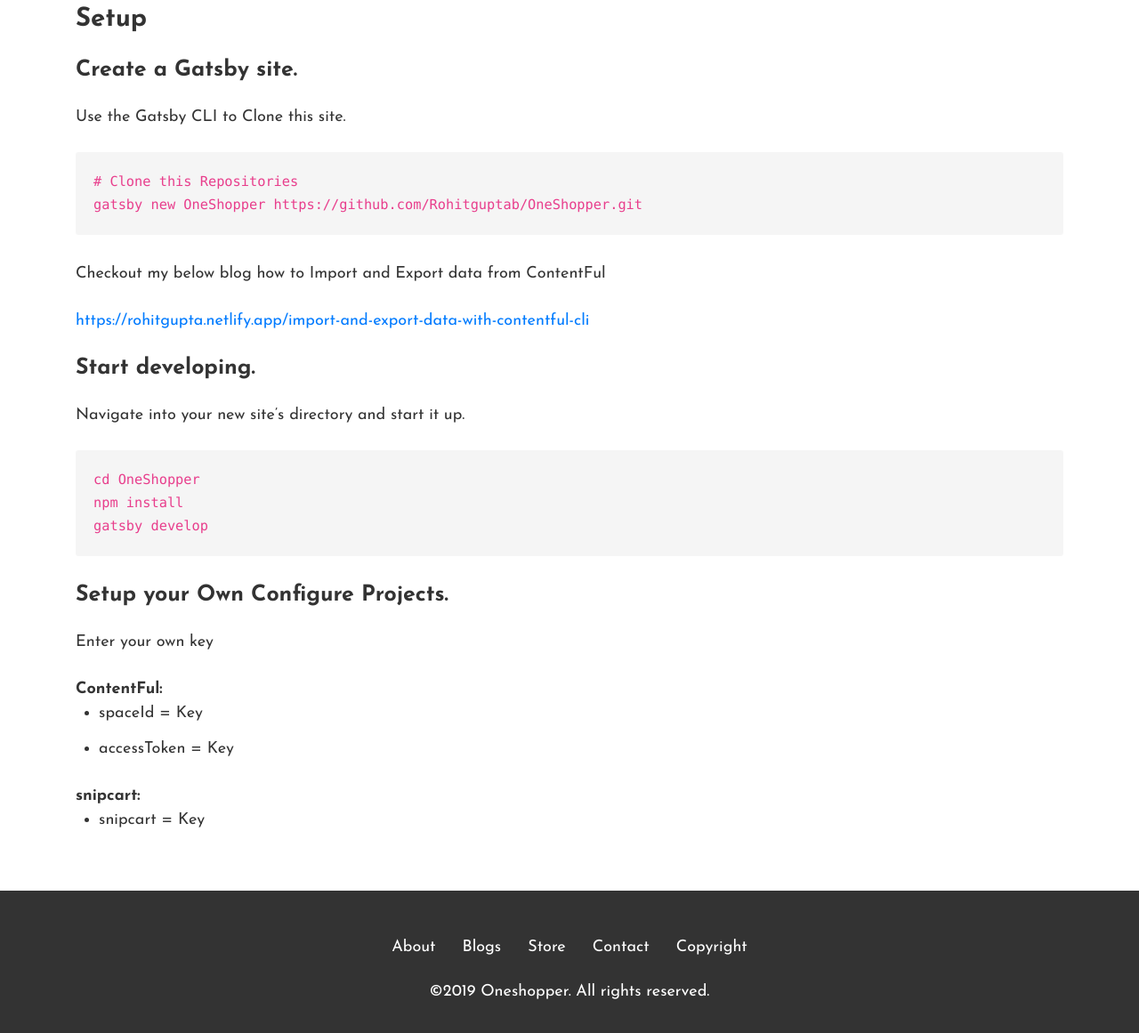
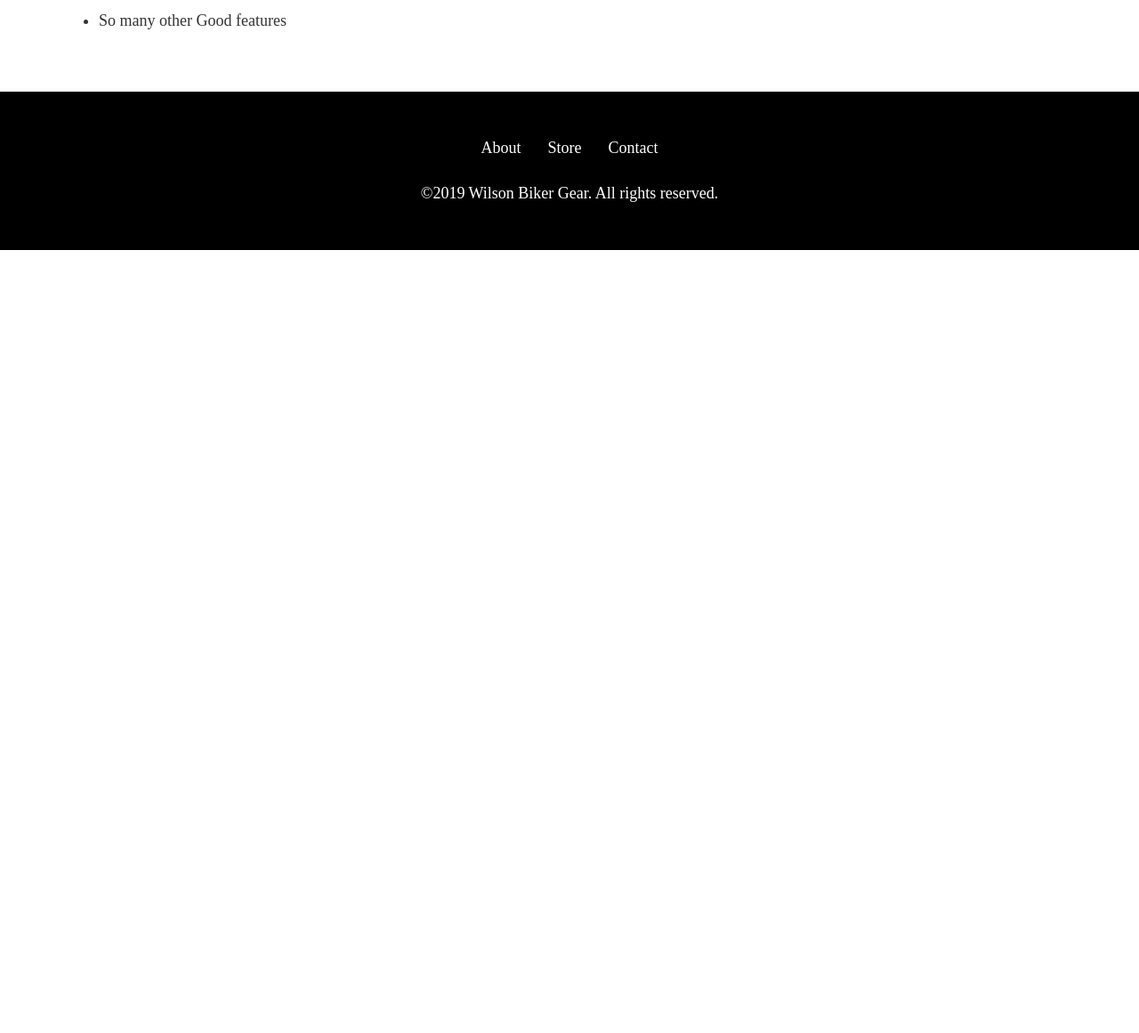
Before and after one commit to Daniel-J-S/Wilson-Biker-Gear-Website, a Gatsby site: page /about in a window 1280 px wide. Shown: the part 759-1920 px from the top of the page at 89% size. After the commit the page ends 1040 px from the top, so only its background shows below. Built offline with nearby package versions, Linux system fonts and the light colour scheme; Gatsby itself is replaced by a stand-in of ours; a web font is replaced by a local one.

Commit message:
wip: applies initial updates

```diff
--- a/gatsby-config.js
+++ b/gatsby-config.js
@@ -30,7 +30,7 @@ module.exports = {
         background_color: `#663399`,
         theme_color: `#663399`,
         display: `minimal-ui`,
-        icon: `src/images/oneshopper-logo.png`,
+        icon: `src/images/logo.png`,
       },
     },
     {
--- a/src/components/footer.js
+++ b/src/components/footer.js
@@ -12,17 +12,17 @@ class Footer extends Component {
                                 <div className="menu-main-container">
                                     <ul id="menu-main" className="menu">
                                         <li><Link to="/about">About</Link></li>
-                                        <li><Link to="/blogs">Blogs</Link></li>
+                                        {/* <li><Link to="/blogs">Blogs</Link></li> */}
                                         <li><Link to="/store">Store</Link></li>
                                         <li><Link to="/contact-us">Contact</Link></li>
-                                        <li><Link to="/copyright">Copyright</Link></li>
+                                        {/* <li><Link to="/copyright">Copyright</Link></li> */}
                                     </ul>
                                 </div>
                             </section>
                         </div>
                         <div className="footer-bottom social-right-menu ">
                             <div className="site-info">
-                                ©2019 Oneshopper. All rights reserved.
+                                ©2019 Wilson Biker Gear. All rights reserved.
                             </div>
                         </div>
                     </div>
--- a/src/components/header.js
+++ b/src/components/header.js
@@ -5,7 +5,7 @@ import "../css/font-awesome.css"
 import "bootstrap/dist/css/bootstrap.css"
 import "../css/style.css"
 import SEO from "../components/seo"
-import logo from "../images/oneshopper-logo.png"
+import logo from "../images/logo.png"
 
 
 
@@ -16,7 +16,7 @@ const Header = ({ siteTitle }) => (
     <div className="container">
       <div className="row">
         <div className="col-sm-12 col-md-4 align-self-center">
-          <Link className="header-logo" to="/"><img src={logo} alt="logo"></img></Link>
+          <Link className="header-logo" to="/"><img src={logo} alt="logo" style={{height: 75, width: 75}}></img></Link>
         </div>
         <div className="col-sm-12 col-md-8 align-self-center">
           <nav>
@@ -24,9 +24,9 @@ const Header = ({ siteTitle }) => (
               <li className="nav-item active">
                 <Link className="nav-link" to="/">Home</Link>
               </li>
-              <li className="nav-item">
+              {/* <li className="nav-item">
                 <Link className="nav-link" to="/blogs">Blogs</Link>
-              </li>
+              </li> */}
               <li className="nav-item">
                 <Link className="nav-link" to="/store">Store</Link>
               </li>
@@ -37,11 +37,11 @@ const Header = ({ siteTitle }) => (
                 <Link className="nav-link" to="/contact-us">Contact</Link>
               </li>
             </ul>
-            <div className="header-cart">
+             {/*<div className="header-cart">
               <Link className="Header__summary snipcart-summary snipcart-checkout" to="#">
                 <i className="fas fa-cart-plus"></i>
               </Link>
-              {/* <button class="snipcart-add-item"
+              <button class="snipcart-add-item"
                 data-item-id="starry-night"
                 data-item-price="79.99"
                 data-item-url="/paintings/starry-night"
@@ -49,8 +49,8 @@ const Header = ({ siteTitle }) => (
                 data-item-image="/assets/images/starry-night.jpg"
                 data-item-name="The Starry Night">
                 Add to cart
-              </button> */}
-            </div>
+              </button>
+            </div>*/}
           </nav>
         </div>
       </div>
--- a/src/css/style.css
+++ b/src/css/style.css
@@ -1,6 +1,6 @@
-@import url('https://fonts.googleapis.com/css?family=Josefin+Sans:300,400,400i,600,700,700i&display=swap');
-
-html{font-family:'Josefin Sans',sans-serif;-ms-text-size-adjust:100%;-webkit-text-size-adjust:100%}
+/* @import url('https://fonts.googleapis.com/css?family=Arbutus+Sans:300,400,400i,600,700,700i&display=swap'); */
+@import url('https://fonts.googleapis.com/css2?family=Arbutus&display=swap');
+html{font-family:'Arbutus Sans',sans-serif;-ms-text-size-adjust:100%;-webkit-text-size-adjust:100%}
 body{margin:0;-webkit-font-smoothing:antialiased;-moz-osx-font-smoothing:grayscale}
 article,
 aside,
@@ -148,7 +148,7 @@ pre tt:after{content:""}
 }
 
 
-*{font-family:'Josefin Sans',sans-serif;}
+*{font-family: 'Arbutus', cursive;}
 .product-main .details_List .gatsby-image-wrapper{height:200px;}
 .img{outline:none;}
 .product-main .details_List{margin:0 0 30px 0;-webkit-box-shadow:0 5px 10px -3px rgba(0,0,0,0.25);box-shadow:0 5px 10px -3px rgba(0,0,0,0.25);-webkit-transition:-webkit-box-shadow 0.2s;-o-transition:box-shadow 0.2s;transition:box-shadow 0.2s,-webkit-box-shadow 0.2s;border:1px solid #cccccc73;}
@@ -161,7 +161,7 @@ pre tt:after{content:""}
 .product-details .gatsby-image-wrapper{height:500px;}
 
 /* header css */
-header.site-header{width:100%;background:#333333;z-index:9;padding:20px 0;}
+header.site-header{width:100%;background:#000000;z-index:9;padding:20px 0;}
 ul.navbar-nav.mr-auto li{margin-bottom:0;}
 main{margin:0;}
 .header-cart{width:80px;}
@@ -175,7 +175,7 @@ header nav ul.navbar-nav li{margin:0 10px;}
 header nav ul.navbar-nav li a{color:#fff;}
 
 /* header css */
-footer.site-footer{background:#333;padding:0;text-align:center;}
+footer.site-footer{background:#000000;padding:0;text-align:center;}
 footer.site-footer *{color:#fff;}
 .no-image{height:200px;background:#ef3d5675;display:flex;justify-content:center;flex-direction:column;text-align:center;color:#fff;text-shadow:1px 1px 5px #000;}
 .snipcart-add-item i.fas{margin-right:8px;}
--- a/src/pages/about.js
+++ b/src/pages/about.js
@@ -6,13 +6,13 @@ class About extends React.Component {
     render() {
         return ( <
             Layout >
-            <SEO title="About" keywords={[`gatsby`, `About`, `react`]} /> <
+            <SEO title="About" keywords={[`leather goods`, `biker gear`, `vests`]} /> <
             div className = "site-About" >
             <div className="container">
             <div className="row">
                 <div className="col-sm-12">
                     <h2>About Us</h2>
-                    <p>This Started created for Ecommerce site with Gatsby + Contentful and snipcart</p>
+                    <p>40 years experience in leather goods, sewing and passing on the best prices to customers.  Looking for Biker Gear, accessories or just need your patches sewed on.  I specialize in exceptional quality and precision to ensure they are done right the 1st time.</p>
                     <p><a href="https://rohitgupta.design/oneshopper-gatsby-site" target="_blank" rel="noopener noreferrer">https://rohitgupta.design/oneshopper-gatsby-site</a></p>
                     <h2>Author</h2>
                     <div class="row">
@@ -43,37 +43,11 @@ class About extends React.Component {
                         <li>Index pages design with Latest Post, Latest Blog and Deal of week and Banner.</li>
                         <li>So many other Good features</li>
                     </ul>
-                    <h2>Setup</h2>
-                    <h3>Create a Gatsby site.</h3>
-                    <p>Use the Gatsby CLI to Clone this site.</p>
-                    <code>
-                        # Clone this Repositories<br></br>
-                        gatsby new OneShopper https://github.com/Rohitguptab/OneShopper.git
-                    </code>
-                    <p>Checkout my below blog how to Import and Export data from ContentFul</p>
-                    <p><a href="https://rohitgupta.netlify.app/import-and-export-data-with-contentful-cli" target="_blank" rel="noopener noreferrer">https://rohitgupta.netlify.app/import-and-export-data-with-contentful-cli</a></p>
-                    <h3>Start developing.</h3>
-                    <p>Navigate into your new site’s directory and start it up.</p>
-                    <code>
-                        cd OneShopper<br></br>
-                        npm install<br></br>
-                        gatsby develop
-                    </code>
-                    <h3>Setup your Own Configure Projects.</h3>
-                    <p>Enter your own key</p>
-                    <strong>ContentFul:</strong>
-                    <ul>
-                        <li>spaceId = Key</li>
-                        <li>accessToken = Key</li>
-                    </ul>
-                    <strong>snipcart:</strong>
-                    <ul>
-                        <li>snipcart = Key</li>
-                    </ul>
+                    </div>
                 </div>
             </div>
-        </div> < /div> </
-            Layout >
+        </div>
+        </Layout >
         )
     }
 }
```
Also changed, not shown: src/images/logo.png (added), src/images/oneshopper-logo.png (deleted).
